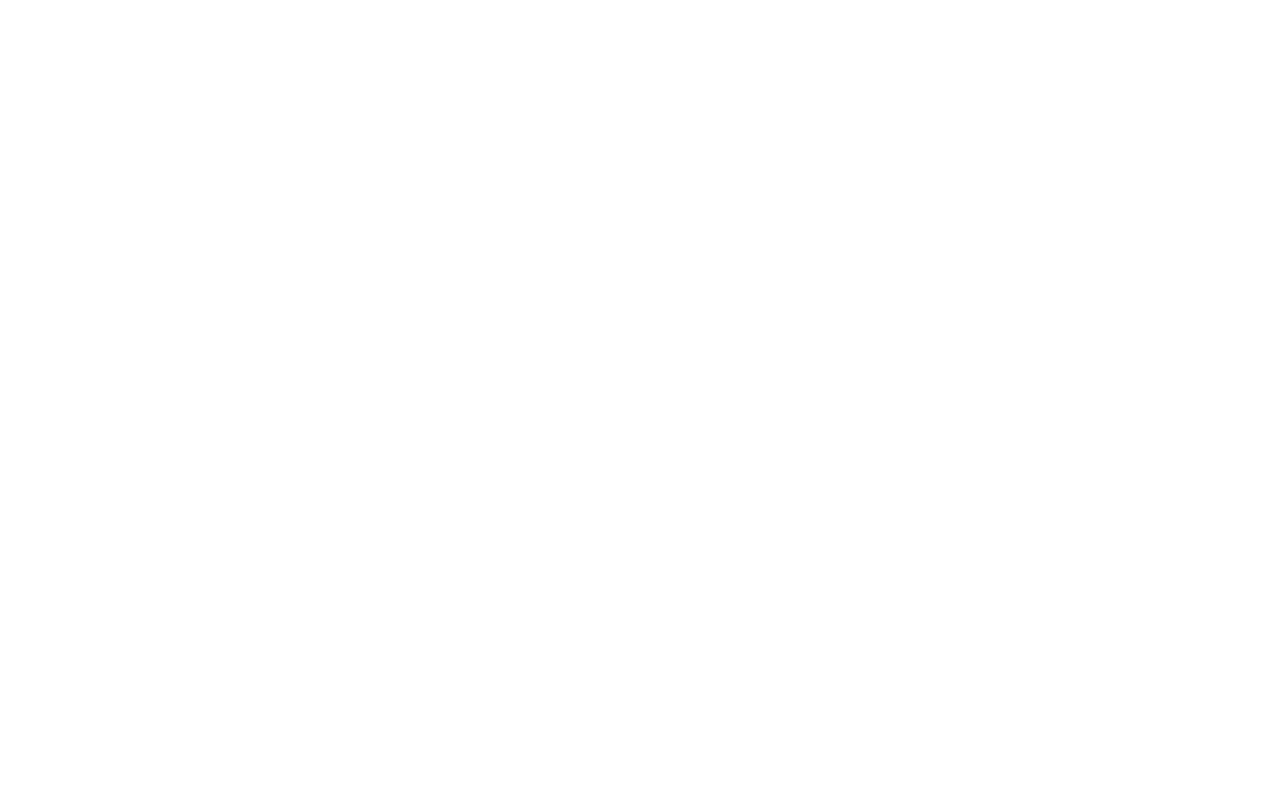
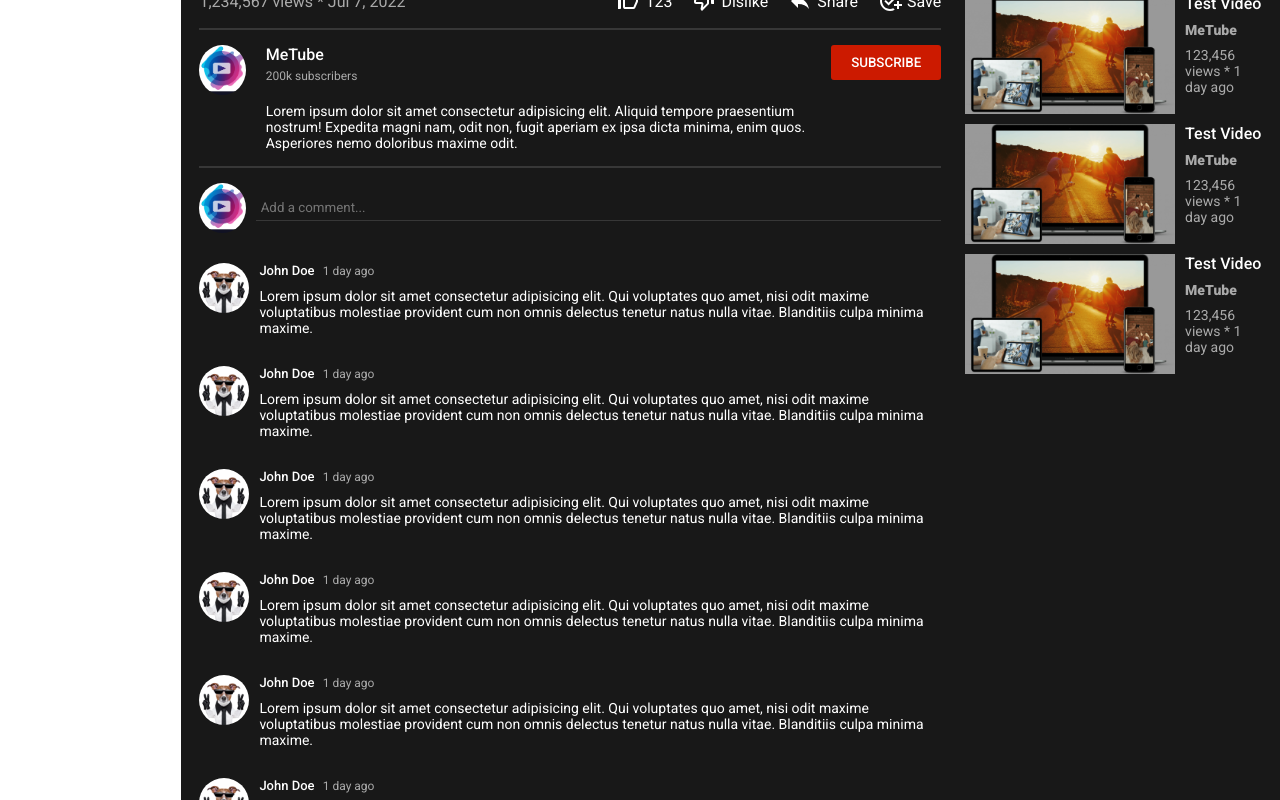
Before and after one commit to ebssgd/MeTube, a React (Create React App) app: page /video/test in a window 1280 px wide. Shown: the part 860-1660 px from the top of the page. Before the commit the page ends 929 px from the top, so only its background shows below. Built offline with nearby package versions, Linux system fonts and the light colour scheme.

Commit message:
Finished recommendations

```diff
--- a/src/components/Card.js
+++ b/src/components/Card.js
@@ -5,21 +5,25 @@
 import { Link } from 'react-router-dom';
 
 const Container = styled.div`
-    width: 360px;
-    margin-bottom: 45px;
+    width: ${(props) => props.type !== "sm" && "360px"};
+    margin-bottom: ${(props) => props.type === "sm" ? "10px" : "45px" };
     cursor: pointer;
+    display: ${(props) => props.type === "sm" && "flex"};
+    gap: 10px;
 `;
 
 const Image = styled.img`
     width: 100%;
-    height: 202px;
+    height: ${(props) => props.type === "sm" ? "120px" : "202px"};
     background-color: #999999;
+    flex: 1;
 `;
 
 const Details = styled.div`
     display: flex;
-    margin-top: 16px;
+    margin-top: ${(props) => props.type !== "sm" && "16px"};
     gap: 12px;
+    flex: 1;
 `;
 
 const ChannelImage = styled.img`
@@ -27,6 +31,7 @@
     height: 36px;
     border-radius: 50%;
     background-color: #999999;
+    display: ${(props) => props.type === "sm" && "none"};
 `;
 
 const Text = styled.div``;
@@ -48,13 +53,13 @@
     color: ${({theme}) => theme.textSoft};
 `;
 
-const Card = () => {
+const Card = ({type}) => {
   return (
     <Link to="/video/test" style={{textDecoration:"none"}}>
-        <Container>
-            <Image src={video} />
-            <Details>
-                <ChannelImage src={dog} />
+        <Container type={type}>
+            <Image type={type} src={video} />
+            <Details type={type}>
+                <ChannelImage type={type} src={dog} />
                 <Text>
                     <Title>Test Video</Title>
                     <ChannelName>MeTube</ChannelName>
--- a/src/components/Comment.jsx
+++ b/src/components/Comment.jsx
@@ -1,11 +1,52 @@
 import React from 'react'
-import styled from 'styled-components'
+import styled from 'styled-components';
+import image from '../../src/img/coolDog.jpg';
 
-const Container = styled.div``;
+
+const Container = styled.div`
+    display: flex;
+    gap: 10px;
+    margin: 30px 0px;
+`;
+
+const Avatar = styled.img`
+    width: 50px;
+    height: 50px;
+    border-radius: 50%;
+`;
+
+const Details = styled.div`
+    display: flex;
+    flex-direction: column;
+    gap: 10px;
+    color: ${({theme}) => theme.text};
+`;
+
+const Name = styled.span`
+    font-size: 13px;
+    font-weight: 500;
+`;
+
+const Date = styled.span`
+    font-size: 12px;
+    font-weight: 400;
+    color: ${({theme}) => theme.textSoft};
+    margin-left: 5px;
+`;
+
+const Text = styled.div`
+    font-size: 14px;
+`;
 
 const Comment = () => {
   return (
-    <Container>Comment</Container>
+    <Container>
+        <Avatar src={image} />
+        <Details>
+            <Name>John Doe <Date>1 day ago</Date></Name>
+            <Text>Lorem ipsum dolor sit amet consectetur adipisicing elit. Qui voluptates quo amet, nisi odit maxime voluptatibus molestiae provident cum non omnis delectus tenetur natus nulla vitae. Blanditiis culpa minima maxime.</Text>
+        </Details>
+    </Container>
   )
 }
 
--- a/src/components/Comments.jsx
+++ b/src/components/Comments.jsx
@@ -1,11 +1,51 @@
 import React from 'react'
 import styled from 'styled-components'
+import image from '../../src/img/videoPlayerButton.jpg';
+import Comment from './Comment';
 
 const Container = styled.div``;
 
+const NewComment = styled.div`
+    display: flex;
+    align-items: center;
+    gap: 10px;
+`;
+
+const Avatar = styled.img`
+    width: 50px;
+    height: 50px;
+    border-radius: 50%;
+`;
+
+const Input = styled.input`
+    border: none;
+    border-bottom: 1px solid ${({theme}) => theme.soft};
+    background-color: transparent;
+    outline: none;
+    padding: 5px;
+    width: 100%;
+`;
+
 const Comments = () => {
   return (
-    <Container>Comments</Container>
+    <Container>
+        <NewComment>
+            <Avatar src={image} />
+            <Input placeholder='Add a comment...' />
+        </NewComment>
+        <Comment/>
+        <Comment/>
+        <Comment/>
+        <Comment/>
+        <Comment/>
+        <Comment/>
+        <Comment/>
+        <Comment/>
+        <Comment/>
+        <Comment/>
+        <Comment/>
+        <Comment/>
+    </Container>
   )
 }
 
--- a/src/pages/Video.jsx
+++ b/src/pages/Video.jsx
@@ -5,6 +5,8 @@
 import ReplyOutlinedIcon from '@mui/icons-material/ReplyOutlined';
 import AddTaskOutlinedIcon from '@mui/icons-material/AddTaskOutlined';
 import logo from '../img/videoPlayerButton.jpg';
+import Comments from '../components/Comments';
+import Card from '../components/Card';
 
 const Container = styled.div`
   display: flex;
@@ -110,7 +112,7 @@
     <Container>
       <Content>
         <VideoWrapper>
-        <iframe width="560" height="315" src="https://www.youtube.com/embed/kKn6H7A0Uvg" title="YouTube video player" frameborder="0" allow="accelerometer; autoplay; clipboard-write; encrypted-media; gyroscope; picture-in-picture" allowfullscreen></iframe>
+        <iframe width="100%" height="720" src="https://www.youtube.com/embed/kKn6H7A0Uvg" title="YouTube video player" frameborder="0" allow="accelerometer; autoplay; clipboard-write; encrypted-media; gyroscope; picture-in-picture" allowfullscreen></iframe>
         </VideoWrapper>
         <Title>test video</Title>
         <Details>
@@ -134,8 +136,20 @@
           </ChannelInfo>
           <Subscribe>SUBSCRIBE</Subscribe>
         </Channel>
+        <Hr/>
+        <Comments/>
       </Content>
-      <Recommendations>recommendations</Recommendations>
+      <Recommendations>
+        <Card type="sm" />
+        <Card type="sm" />
+        <Card type="sm" />
+        <Card type="sm" />
+        <Card type="sm" />
+        <Card type="sm" />
+        <Card type="sm" />
+        <Card type="sm" />
+        <Card type="sm" />
+      </Recommendations>
     </Container>
   )
 }
```
